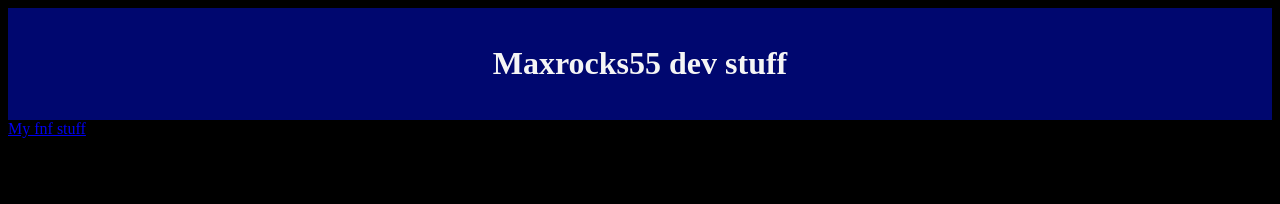
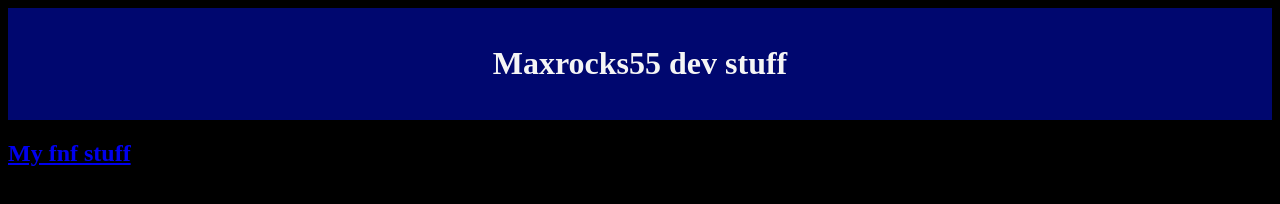
Before and after one commit to maxrocks55/MyDevSite, a plain HTML site: page index.html in a window 1280 px wide. Drawn offline with Linux system fonts and the light colour scheme.

Commit message:
Update index.html

```diff
--- a/index.html
+++ b/index.html
@@ -16,6 +16,6 @@
   </head>
   <body>
     <header><h1>Maxrocks55 dev stuff</h1></header>
-    <a href="./fnf">My fnf stuff</a>
+    <h2><a href="./fnf">My fnf stuff</a></h2>
   </body>
 </html>
```
